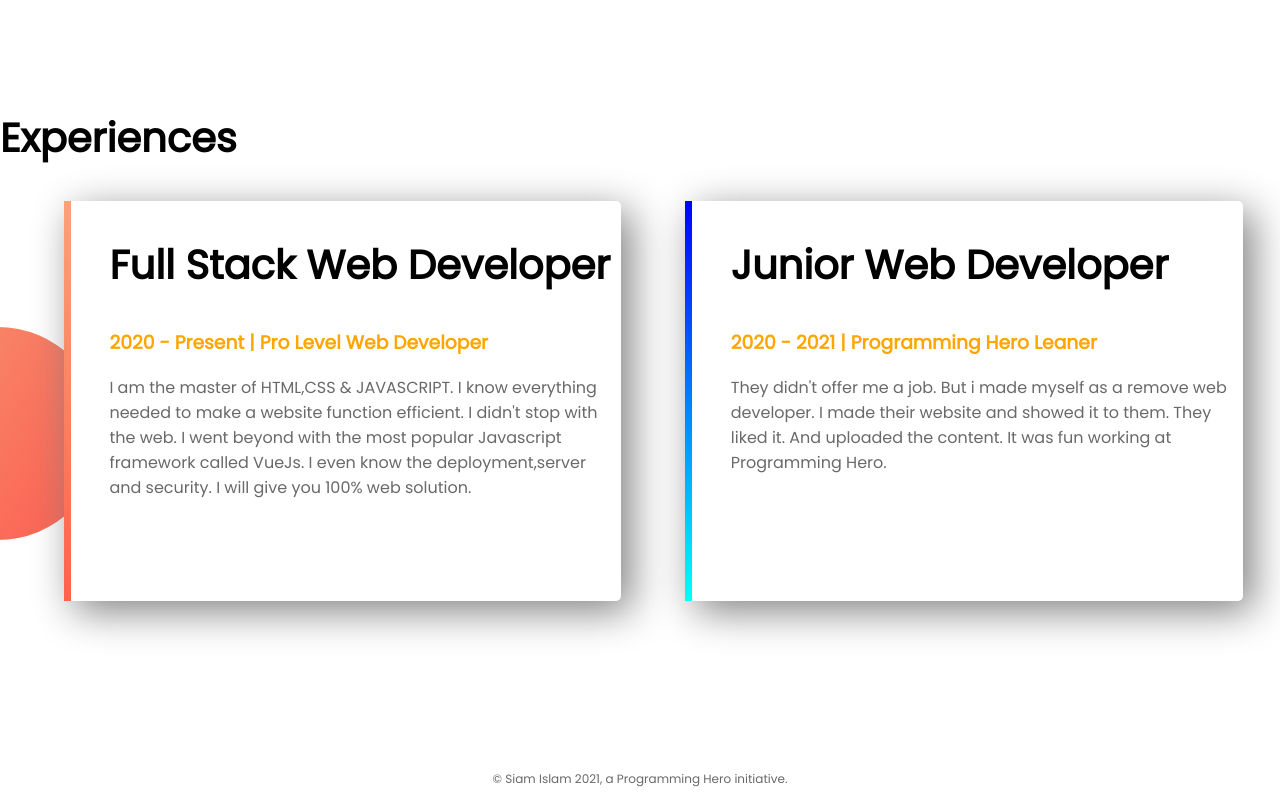
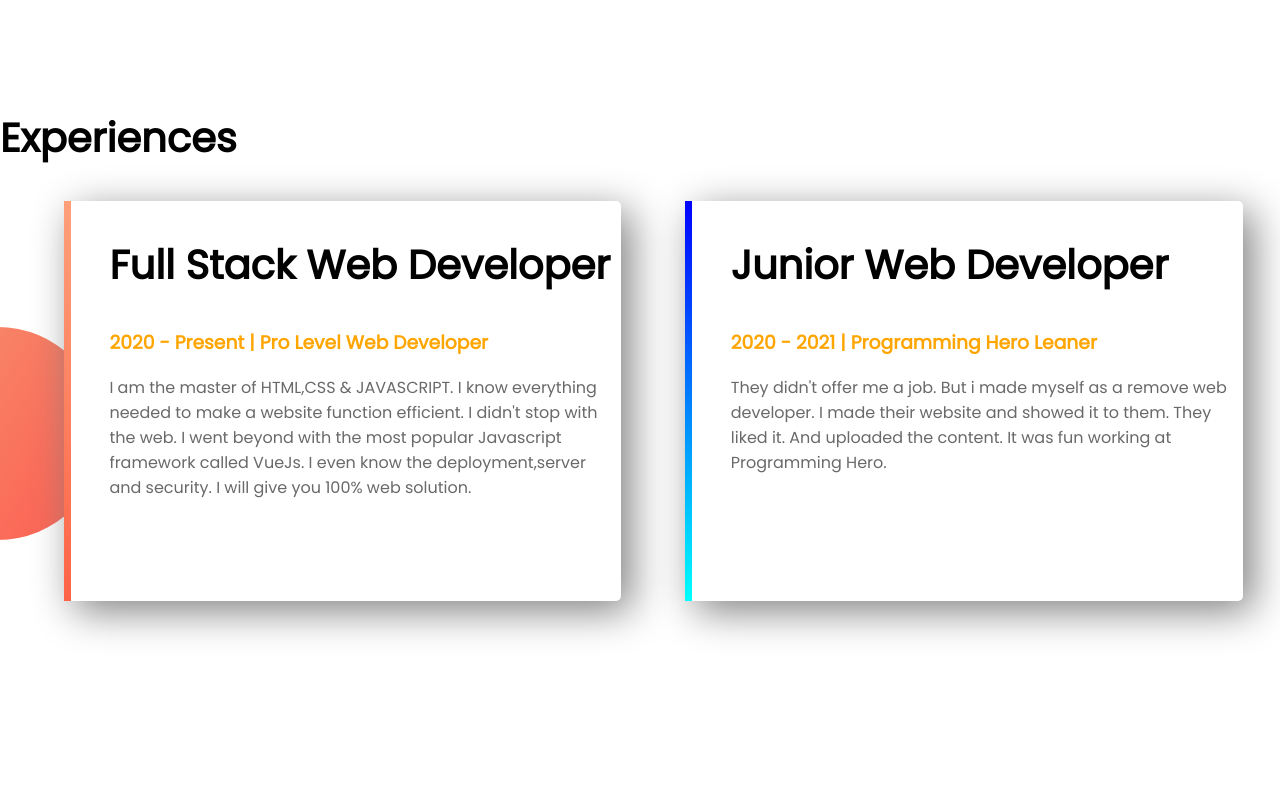
Before and after one commit to shykulislamsiam/web-portfolio, a plain HTML site: page index.html in a window 1280 px wide. Shown: the part 1225-2025 px from the top of the page. After the commit the page ends 1983 px from the top, so only its background shows below. Drawn offline with Linux system fonts and the light colour scheme.

Commit message:
finished

```diff
--- a/index.html
+++ b/index.html
@@ -45,8 +45,6 @@
             <p>They didn't offer me a job. But i made myself as a remove web developer. I made their website and showed it to them. They liked it. And uploaded the content. It was fun working at Programming Hero.</p>
             </div>
         </section>
-        <footer>
-            <p>© Siam Islam 2021, a Programming Hero initiative.</p>
-        </footer>
+
 </body>
 </html>
--- a/style.css
+++ b/style.css
@@ -66,7 +66,3 @@ section{
     border-image: linear-gradient(180deg,blue, cyan);
     border-image-slice: 1;
 }
-footer p{
-    text-align: center;
-    font-size: 12px;
-}
```
